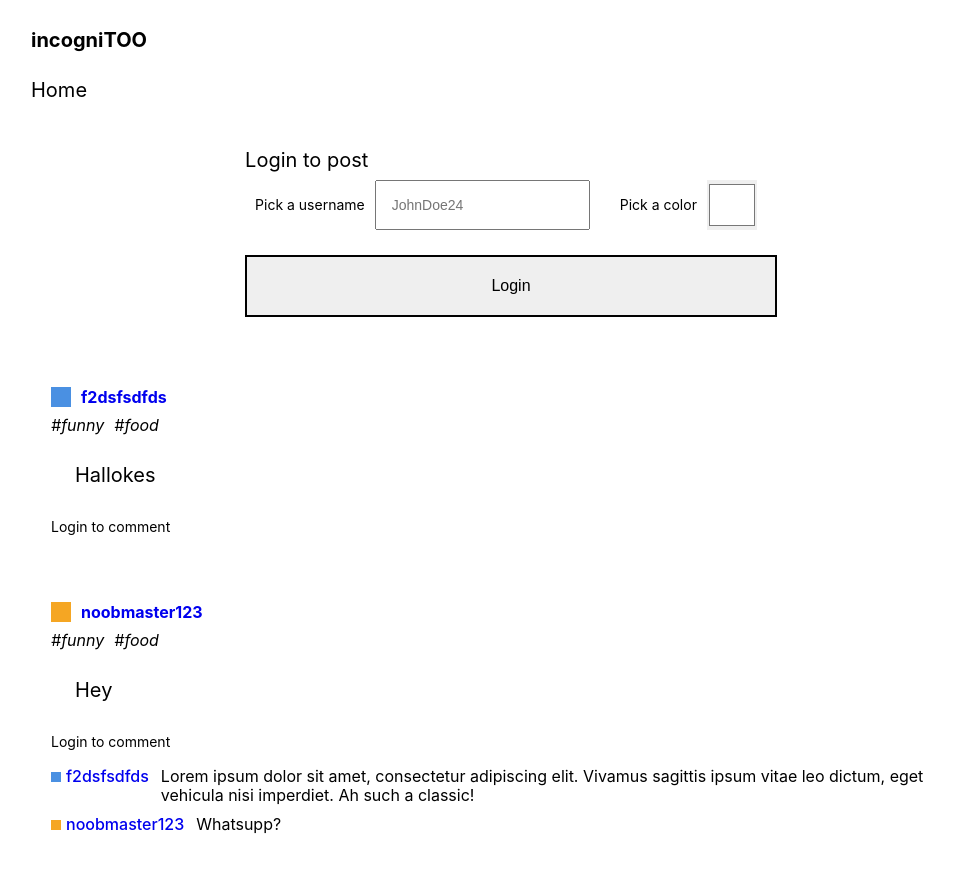
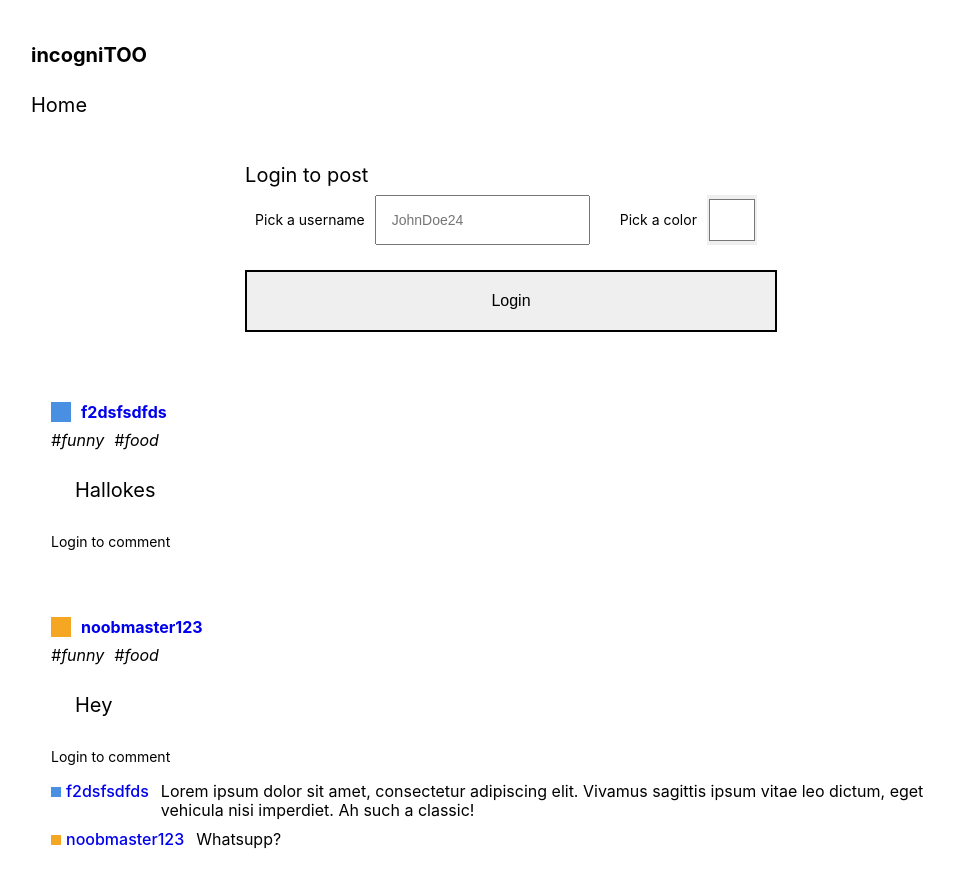
Before and after one commit to aaronharinck/react-social-network, a React (Create React App) app: page / in a window 1280 px wide. Shown: the whole page, without its empty margins (129-1083 px from the left). Built offline with nearby package versions, Linux system fonts and the light colour scheme.

Commit message:
added extra padding for header title

```diff
--- a/src/css/App.module.css
+++ b/src/css/App.module.css
@@ -1,4 +1,5 @@
 .header__title {
+  padding-top: 1.5rem;
 }
 
 .pageTitle {
```
